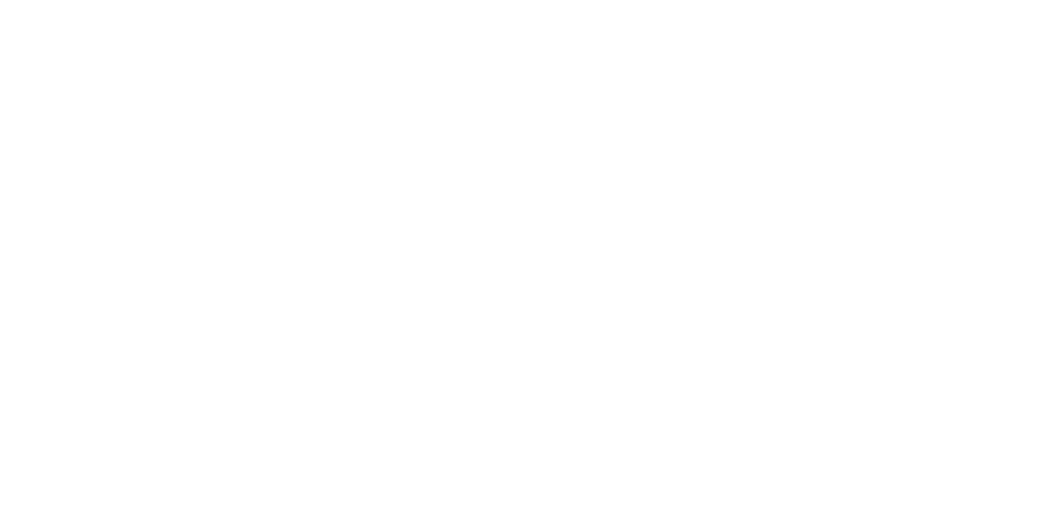
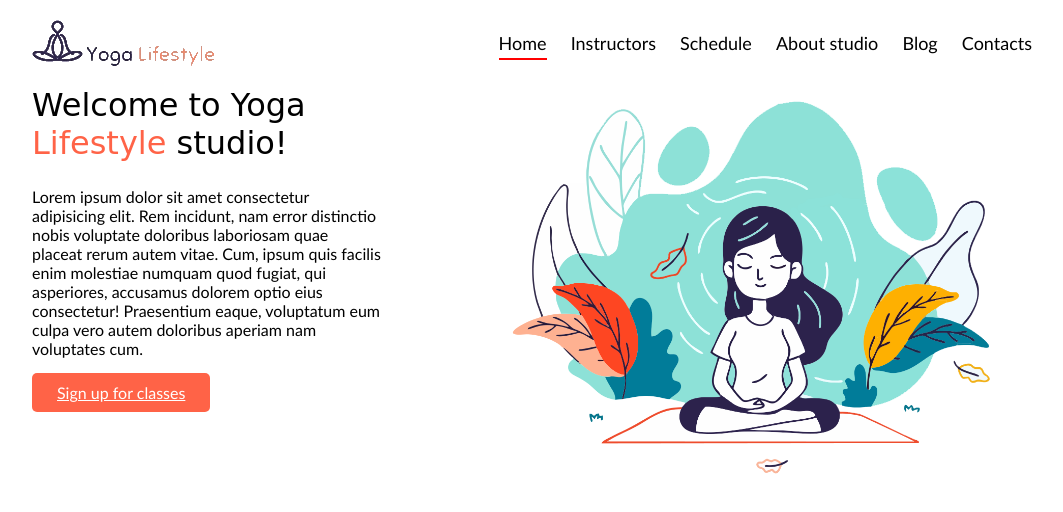
Before and after one commit to Marabiukas/03-15_bit_prog_yoga, a website: page index.html in a window 1280 px wide. Shown: the whole page, without its empty margins (108-1171 px from the left). Drawn offline with Linux system fonts and the light colour scheme.

Commit message:
Yoga project

```diff
--- a/index.html
+++ b/index.html
@@ -4,12 +4,36 @@
     <meta charset="UTF-8">
     <meta http-equiv="X-UA-Compatible" content="IE=edge">
     <meta name="viewport" content="width=device-width, initial-scale=1.0">
-    <title>Joga</title>
+    <title>Yoga</title>
+    <link rel="shortcut icon" href="./favicon.ico" type="image/x-icon">
+    <link rel="apple-touch-icon" sizes="180x180" href="./favicon/apple-touch-icon.png">
+<link rel="icon" type="image/png" sizes="32x32" href="./favicon/favicon-32x32.png">
+<link rel="icon" type="image/png" sizes="16x16" href="./favicon/favicon-16x16.png">
+<link rel="manifest" href="./favicon/site.webmanifest">
+<link rel="mask-icon" href="./favicon/safari-pinned-tab.svg" color="#5bbad5">
+<meta name="msapplication-TileColor" content="#da532c">
+<meta name="theme-color" content="#ffffff">
+    <link rel="stylesheet" href="./main.css">
 </head>
 <body>
-    <div style="">
-
-    </div>
-
+    <header>
+        <img src="./img/Logo2.png" alt="Logo">
+        <nav>
+            <a href="#">Home</a>
+            <a href="#">Instructors</a>
+            <a href="#">Schedule</a>
+            <a href="#">About studio</a>
+            <a href="#">Blog</a>
+            <a href="#">Contacts</a>
+        </nav>
+    </header>
+    <main>
+        <div>
+            <h1>Welcome to Yoga <span>Lifestyle</span> studio!</h1>
+            <p>Lorem ipsum dolor sit amet consectetur adipisicing elit. Rem incidunt, nam error distinctio nobis voluptate doloribus laboriosam quae placeat rerum autem vitae. Cum, ipsum quis facilis enim molestiae numquam quod fugiat, qui asperiores, accusamus dolorem optio eius consectetur! Praesentium eaque, voluptatum eum culpa vero autem doloribus aperiam nam voluptates cum.</p>
+            <a href="#">Sign up for classes</a>
+        </div>
+        <img src="./img/Yoga_girl (1).png" alt="Yoga_girl">
+    </main>
 </body>
 </html>
--- /dev/null
+++ b/main.css
@@ -0,0 +1,95 @@
+body,
+body * {
+    margin: 0;
+    padding: 0;
+    vertical-align: top;
+    box-sizing: border-box;
+}
+
+body {
+font-family: 'Gill Sans', 'Gill Sans MT', Calibri, 'Trebuchet MS', sans-serif;
+}
+
+body > header,
+body > main {
+    display: inline-block;
+    background-color: white;
+    width: 1000px;
+    margin-left: calc(50% - 500px);
+    margin-top: 20px;
+}
+
+header > img {
+    float: left;
+    height: 46px;
+}
+
+header > nav {
+    float: right;
+    margin-top: 13px;
+}
+
+nav > a {
+    display: inline-block;
+    font-size: 18px;
+    line-height: 20px;
+    margin-left: 20px;
+    text-decoration: none;
+    color: black;
+    padding-bottom: 5px;
+}
+
+nav > a:hover {
+color: red;
+border-bottom: 2px solid red;
+}
+nav > a:first-child {
+    border-bottom: 2px solid red;
+}
+
+main {
+    margin-top: 100px;
+}
+
+main:hover {
+    font-size: px;
+}
+
+main > div {
+    float:left;
+    width: 45%;
+    padding-right: 10%;
+
+}
+
+div > h1 {
+    font-weight: normal;
+    font-family: cursive;
+    margin-bottom: 10 px;
+}
+h1 > span {
+    color: tomato;
+}
+
+div > p {
+    margin-top: 25px;
+    margin-bottom: 25px;
+}
+
+div > a {
+    background-color: tomato;
+    padding: 10px;
+    padding-left: 25px;
+    padding-right: 25px;
+    color: white;
+    border-radius: 5px;
+
+}
+
+main > img {
+    float: right;
+    width: 55%;
+    height: 400px;
+    object-fit: contain;
+    object-position: center;
+}
```
Also changed, not shown: favicon/browserconfig.xml (added, +9 -0 lines), favicon.ico (added), favicon/android-chrome-192x192.png (added), favicon/android-chrome-256x256.png (added), favicon/apple-touch-icon.png (added), favicon/favicon-16x16.png (added), favicon/favicon-32x32.png (added), favicon/mstile-150x150.png (added), favicon/safari-pinned-tab.svg (added), favicon/site.webmanifest (added), img/Logo.png (added), img/Logo2.png (added), img/Yoga_girl (1).png (added), img/Yoga_girl.png (added), 2 more files.
